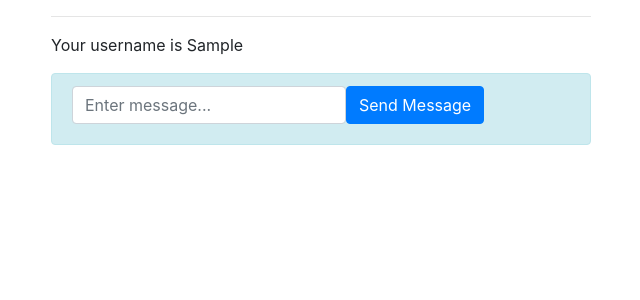
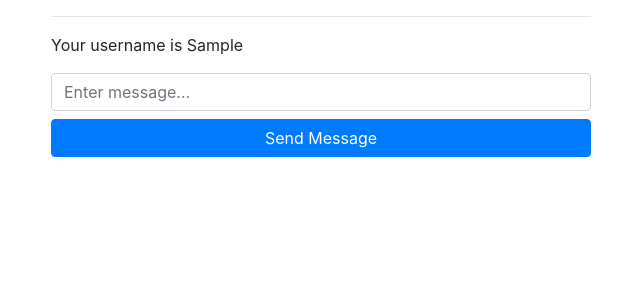
Before and after one commit to hassanmian/js-lesson-4-chat, a React (Create React App) app: page / in a window 1280 px wide. Both pictures are taken after typing "Sample" into the empty fields and a click on the button "Save username". Shown: the top 300 px of the page, without its empty margins (319-959 px from the left). Built offline with nearby package versions, Linux system fonts and the light colour scheme; no server answers.

Commit message:
Minor styling changes

```diff
--- a/src/components/MessageForm.jsx
+++ b/src/components/MessageForm.jsx
@@ -10,12 +10,11 @@ export default function MessageForm({handlePostMessage}) {
     }
 
     return (
-        <div className="form-inline alert alert-info">
+        <div className="form">
             <div class="form-group mb-2">
-                <label for="staticEmail2" class="sr-only">Message</label>
                 <input ref={messageInputField} type="text" readonly class="form-control" placeholder="Enter message..." />
             </div>
-            <button onClick={handleOnClick} class="btn btn-primary mb-2">Send Message</button>
+            <button onClick={handleOnClick} class="btn btn-primary btn-block mb-2">Send Message</button>
         </div>
     )
 }
```
